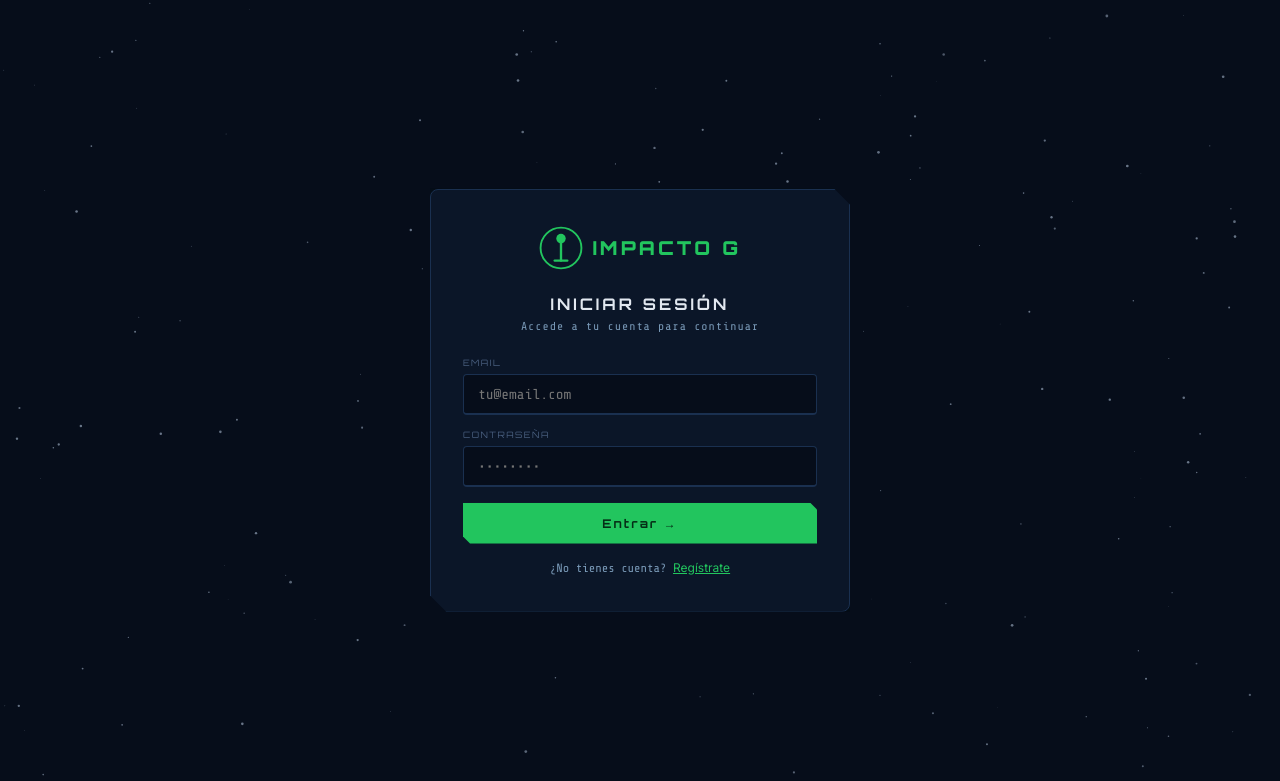
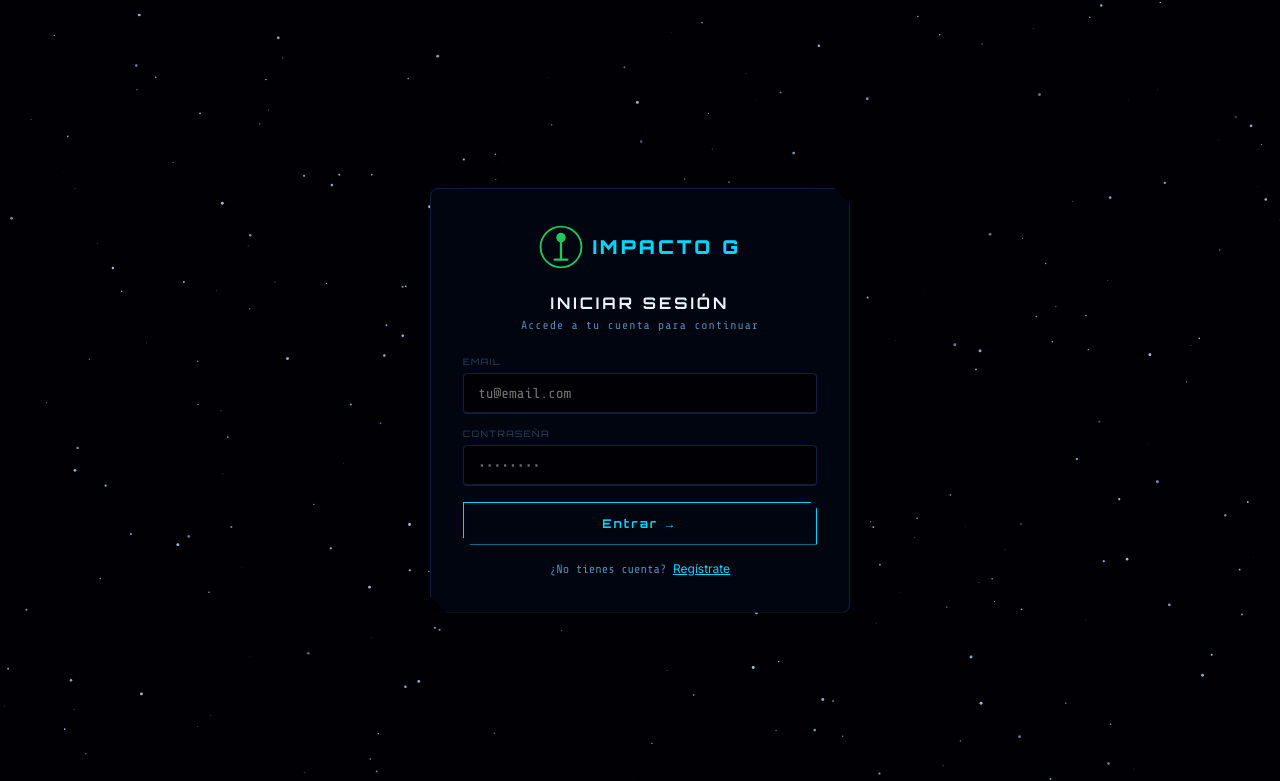
Before and after one commit to jcedenob22-ux/Impacto_G, a plain HTML site: page index.html in a window 1280 px wide. Shown: the top 781 px of the page. Drawn offline with nearby package versions, Linux system fonts and the light colour scheme.

Commit message:
feat: Interstellar dark theme - cyan accent, nebula bg, enhanced glows

```diff
--- a/script.js
+++ b/script.js
@@ -179,8 +179,25 @@ function hideAuthScreen() {
     const ctx = c.getContext("2d");
     let stars = [];
     const resize = () => { c.width = innerWidth; c.height = innerHeight; };
-    const make   = () => stars = Array.from({length:180}, () => ({ x: Math.random()*c.width, y: Math.random()*c.height, r: Math.random()*1.2+0.2, a: Math.random(), s: Math.random()*0.004+0.001 }));
-    const draw   = () => { ctx.clearRect(0,0,c.width,c.height); stars.forEach(s => { s.a+=s.s; ctx.beginPath(); ctx.arc(s.x,s.y,s.r,0,Math.PI*2); ctx.fillStyle=`rgba(148,163,184,${0.2+0.5*Math.abs(Math.sin(s.a))})`; ctx.fill(); }); requestAnimationFrame(draw); };
+    const make   = () => stars = Array.from({length:280}, () => ({
+      x: Math.random()*c.width, y: Math.random()*c.height,
+      r: Math.random()*1.4+0.1,
+      a: Math.random(),
+      s: Math.random()*0.003+0.0005,
+      color: Math.random() > 0.95 ? `rgba(${Math.floor(100+Math.random()*155)},${Math.floor(150+Math.random()*105)},255,` : `rgba(200,220,255,`
+    }));
+    const draw   = () => {
+      ctx.clearRect(0,0,c.width,c.height);
+      stars.forEach(s => {
+        s.a+=s.s;
+        const alpha = 0.15 + 0.7 * Math.abs(Math.sin(s.a));
+        ctx.beginPath();
+        ctx.arc(s.x,s.y,s.r,0,Math.PI*2);
+        ctx.fillStyle = s.color + alpha + ')';
+        ctx.fill();
+      });
+      requestAnimationFrame(draw);
+    };
     resize(); make(); addEventListener("resize", () => { resize(); make(); }); requestAnimationFrame(draw);
   }
   initStars("stars");
--- a/styles.css
+++ b/styles.css
@@ -1,18 +1,20 @@
 *, *::before, *::after { box-sizing: border-box; margin: 0; padding: 0; }
 
 :root {
-  --bg: #060d1a;
-  --surface: #0b1628;
-  --surface2: #0f1e35;
-  --border: #1a3050;
-  --accent: #22c55e;
-  --blue: #3b82f6;
+  --bg: #000005;
+  --surface: #050a18;
+  --surface2: #080f22;
+  --border: #0d1f3c;
+  --accent: #00d4ff;
+  --accent-glow: #00d4ff40;
+  --purple: #7c3aed;
+  --purple-glow: #7c3aed30;
   --orange: #f59e0b;
-  --text: #e2e8f0;
-  --muted: #4a6080;
-  --muted2: #7a9ab8;
+  --text: #e8f4ff;
+  --muted: #2a4a6a;
+  --muted2: #5a8ab0;
   --danger: #ef4444;
-  --col-a: #22c55e;
+  --col-a: #00d4ff;
   --col-b: #f59e0b;
   --radius: 10px;
   --fd: 'Orbitron', sans-serif;
@@ -24,6 +26,14 @@
 .mono { font-family: var(--fm) !important; }
 
 body { background: var(--bg); color: var(--text); min-height: 100vh; overflow-x: hidden; }
+body::before {
+  content: '';
+  position: fixed; inset: 0; z-index: 0; pointer-events: none;
+  background:
+    radial-gradient(ellipse 80% 60% at 10% 20%, #0d0a2a 0%, transparent 60%),
+    radial-gradient(ellipse 60% 50% at 90% 80%, #050d1f 0%, transparent 55%),
+    radial-gradient(ellipse 40% 40% at 50% 50%, #02081a 0%, transparent 70%);
+}
 #stars { position: fixed; inset: 0; z-index: 0; pointer-events: none; }
 .app { position: relative; z-index: 1; max-width: 1060px; margin: 0 auto; padding: 18px 16px 40px; }
 
@@ -40,8 +50,9 @@ header { margin-bottom: 20px; }
 .grid { display: grid; grid-template-columns: 360px 1fr; gap: 14px; align-items: start; }
 
 /* CARD */
-.card { background: var(--surface); border: 1px solid var(--border); border-radius: var(--radius); padding: 16px; margin-bottom: 12px; position: relative; }
-.card::before { content: ''; position: absolute; top: 0; left: 16px; right: 16px; height: 1px; background: linear-gradient(90deg, transparent, #22c55e25, transparent); }
+.card { background: var(--surface); border: 1px solid var(--border); border-radius: var(--radius); padding: 16px; margin-bottom: 12px; position: relative; backdrop-filter: blur(4px); }
+.card::before { content: ''; position: absolute; top: 0; left: 16px; right: 16px; height: 1px; background: linear-gradient(90deg, transparent, #00d4ff20, transparent); }
+.card::after { content: ''; position: absolute; inset: 0; border-radius: var(--radius); box-shadow: inset 0 0 30px rgba(0,212,255,0.03); pointer-events: none; }
 .card-label { font-family: var(--fd); font-size: 0.58rem; text-transform: uppercase; letter-spacing: 2px; color: var(--muted); margin-bottom: 12px; font-weight: 600; }
 .card-sublabel { font-family: var(--fd); font-size: 0.55rem; text-transform: uppercase; letter-spacing: 1.5px; color: var(--muted); margin-bottom: 8px; }
 
@@ -66,17 +77,17 @@ header { margin-bottom: 20px; }
 .planet-grid { display: grid; grid-template-columns: 1fr 1fr; gap: 6px; }
 .planet-btn { display: flex; flex-direction: column; align-items: center; gap: 2px; padding: 9px 6px; background: var(--surface2); border: 1px solid var(--border); border-radius: 6px; color: var(--muted2); font-size: 0.75rem; font-family: var(--fb); cursor: pointer; transition: all 0.18s; clip-path: polygon(0 0, calc(100% - 7px) 0, 100% 7px, 100% 100%, 7px 100%, 0 calc(100% - 7px)); }
 .planet-btn:hover { border-color: var(--blue); color: var(--text); }
-.planet-btn.active-a { border-color: var(--col-a); background: #22c55e0d; color: var(--col-a); box-shadow: 0 0 8px #22c55e18; }
-.planet-btn.active-b { border-color: var(--col-b); background: #f59e0b0d; color: var(--col-b); box-shadow: 0 0 8px #f59e0b18; }
-.planet-btn.active   { border-color: var(--col-a); background: #22c55e0d; color: var(--col-a); }
+.planet-btn.active-a { border-color: var(--col-a); background: #00d4ff0d; color: var(--col-a); box-shadow: 0 0 12px #00d4ff25; }
+.planet-btn.active-b { border-color: var(--col-b); background: #f59e0b0d; color: var(--col-b); box-shadow: 0 0 12px #f59e0b25; }
+.planet-btn.active   { border-color: var(--col-a); background: #00d4ff0d; color: var(--col-a); }
 .planet-icon { font-size: 1.3rem; }
 .planet-g { font-family: var(--fm); font-size: 0.62rem; color: var(--muted); }
 
 /* SLIDERS */
 .slider-row { display: flex; align-items: center; gap: 10px; }
-input[type=range] { flex: 1; -webkit-appearance: none; appearance: none; height: 3px; background: linear-gradient(90deg, var(--accent) var(--pct,0%), var(--border) var(--pct,0%)); border-radius: 0; outline: none; cursor: pointer; }
-input[type=range]::-webkit-slider-thumb { -webkit-appearance: none; appearance: none; width: 14px; height: 14px; background: var(--bg); border: 2px solid var(--accent); border-radius: 0; transform: rotate(45deg); cursor: pointer; box-shadow: 0 0 7px #22c55e55; transition: box-shadow 0.2s; }
-input[type=range]::-webkit-slider-thumb:hover { box-shadow: 0 0 14px #22c55e99; }
+input[type=range] { flex: 1; -webkit-appearance: none; appearance: none; height: 2px; background: linear-gradient(90deg, var(--accent) var(--pct,0%), var(--border) var(--pct,0%)); border-radius: 0; outline: none; cursor: pointer; }
+input[type=range]::-webkit-slider-thumb { -webkit-appearance: none; appearance: none; width: 14px; height: 14px; background: var(--bg); border: 2px solid var(--accent); border-radius: 0; transform: rotate(45deg); cursor: pointer; box-shadow: 0 0 10px #00d4ff80; transition: box-shadow 0.2s; }
+input[type=range]::-webkit-slider-thumb:hover { box-shadow: 0 0 18px #00d4ffcc; }
 .number-input-wrap { display: flex; align-items: center; background: var(--bg); border: 1px solid var(--border); border-radius: 4px; width: 82px; clip-path: polygon(0 0, calc(100% - 5px) 0, 100% 5px, 100% 100%, 0 100%); }
 .number-input-wrap input { width: 54px; background: transparent; border: none; color: var(--text); font-family: var(--fm); font-size: 0.88rem; padding: 7px 4px 7px 8px; outline: none; }
 .unit { padding: 0 6px 0 0; font-size: 0.7rem; color: var(--muted); font-family: var(--fm); }
@@ -86,8 +97,8 @@ input[type=range]::-webkit-slider-thumb:hover { box-shadow: 0 0 14px #22c55e99;
 /* BUTTONS */
 .btn-row { display: flex; gap: 8px; margin-bottom: 12px; }
 .btn-primary, .btn-secondary, .btn-pause { display: flex; align-items: center; justify-content: center; gap: 6px; padding: 10px 14px; border: none; cursor: pointer; font-family: var(--fd); font-size: 0.65rem; font-weight: 700; letter-spacing: 1.5px; transition: all 0.18s; clip-path: polygon(0 0, calc(100% - 7px) 0, 100% 7px, 100% 100%, 7px 100%, 0 calc(100% - 7px)); }
-.btn-primary { flex: 1; background: var(--accent); color: #052e16; box-shadow: 0 0 18px #22c55e28; }
-.btn-primary:hover { box-shadow: 0 0 28px #22c55e55; transform: translateY(-1px); }
+.btn-primary { flex: 1; background: transparent; color: var(--accent); border: 1px solid var(--accent); box-shadow: 0 0 20px #00d4ff20, inset 0 0 20px #00d4ff08; }
+.btn-primary:hover { box-shadow: 0 0 35px #00d4ff50, inset 0 0 30px #00d4ff15; transform: translateY(-1px); background: #00d4ff0a; }
 .btn-primary:active { transform: none; }
 .btn-primary:disabled { opacity: 0.35; cursor: not-allowed; transform: none; box-shadow: none; }
 .btn-pause { padding: 10px 13px; background: var(--surface2); color: var(--orange); border: 1px solid #f59e0b40; }
@@ -112,17 +123,18 @@ input[type=range]::-webkit-slider-thumb:hover { box-shadow: 0 0 14px #22c55e99;
 
 /* ESCENARIO */
 .escenario-card { padding: 10px; margin-bottom: 12px; }
-.escenario { position: relative; width: 100%; height: 360px; background: linear-gradient(180deg, #020b18 0%, #071428 55%, #0a1e38 100%); border-radius: 8px; overflow: hidden; }
+.escenario { position: relative; width: 100%; height: 360px; background: linear-gradient(180deg, #000005 0%, #02050f 40%, #030810 100%); border-radius: 8px; overflow: hidden; border: 1px solid #0d1f3c; }
+.escenario::before { content: ''; position: absolute; inset: 0; background: radial-gradient(ellipse 60% 40% at 50% 0%, #0a0a2a 0%, transparent 70%); pointer-events: none; z-index: 0; }
 .escenario::after { content: ''; position: absolute; inset: 0; background: repeating-linear-gradient(0deg, transparent, transparent 3px, rgba(0,0,0,0.07) 3px, rgba(0,0,0,0.07) 4px); pointer-events: none; z-index: 3; }
 #trailCanvas { position: absolute; inset: 0; width: 100%; height: 100%; pointer-events: none; z-index: 1; }
 .bola-wrap { position: absolute; transform: translateX(-50%); top: 6px; display: flex; flex-direction: column; align-items: center; z-index: 2; }
 .bola { width: 22px; height: 22px; border-radius: 50%; }
-.bola-a { background: radial-gradient(circle at 35% 30%, #86efac, #16a34a 60%, #14532d); box-shadow: 0 0 16px #22c55eaa; }
-.bola-b { background: radial-gradient(circle at 35% 30%, #fde68a, #d97706 60%, #92400e); box-shadow: 0 0 16px #f59e0baa; }
+.bola-a { background: radial-gradient(circle at 35% 30%, #7df9ff, #00a8cc 60%, #004d66); box-shadow: 0 0 20px #00d4ffcc, 0 0 40px #00d4ff44; }
+.bola-b { background: radial-gradient(circle at 35% 30%, #fde68a, #d97706 60%, #92400e); box-shadow: 0 0 20px #f59e0bcc, 0 0 40px #f59e0b44; }
 .bola-shadow { width: 16px; height: 4px; border-radius: 50%; filter: blur(3px); margin-top: 2px; background: #22c55e40; }
 .bola-shadow-b { background: #f59e0b40; }
-.suelo { position: absolute; bottom: 0; width: 100%; height: 8px; background: linear-gradient(90deg, #22c55e, #16a34a); box-shadow: 0 -2px 10px #22c55e40; transition: box-shadow 0.15s; }
-.suelo.impact { box-shadow: 0 -6px 40px #22c55ecc; }
+.suelo { position: absolute; bottom: 0; width: 100%; height: 8px; background: linear-gradient(90deg, #00d4ff, #0088aa); box-shadow: 0 -2px 15px #00d4ff60; transition: box-shadow 0.15s; }
+.suelo.impact { box-shadow: 0 -8px 50px #00d4ffee, 0 -2px 100px #00d4ff44; }
 .label-a, .label-b { position: absolute; top: 8px; font-family: var(--fd); font-size: 0.6rem; font-weight: 700; letter-spacing: 1px; z-index: 4; }
 .label-a { left: calc(35% - 18px); color: var(--col-a); }
 .label-b { left: calc(65% - 18px); color: var(--col-b); }
@@ -155,7 +167,7 @@ input[type=range]::-webkit-slider-thumb:hover { box-shadow: 0 0 14px #22c55e99;
 @keyframes rowFade { from { background: #22c55e12; } to { background: transparent; } }
 
 /* TOAST */
-.toast { position: fixed; bottom: 28px; left: 50%; transform: translateX(-50%) translateY(18px); background: var(--surface); border: 1px solid var(--accent); color: var(--accent); padding: 10px 24px; border-radius: 2px; font-family: var(--fm); font-size: 0.82rem; opacity: 0; transition: opacity 0.3s, transform 0.3s; pointer-events: none; white-space: nowrap; box-shadow: 0 4px 28px #22c55e20; z-index: 100; clip-path: polygon(0 0, calc(100% - 9px) 0, 100% 9px, 100% 100%, 9px 100%, 0 calc(100% - 9px)); }
+.toast { position: fixed; bottom: 28px; left: 50%; transform: translateX(-50%) translateY(18px); background: #000510; border: 1px solid var(--accent); color: var(--accent); padding: 10px 24px; border-radius: 2px; font-family: var(--fm); font-size: 0.82rem; opacity: 0; transition: opacity 0.3s, transform 0.3s; pointer-events: none; white-space: nowrap; box-shadow: 0 4px 28px #00d4ff30; z-index: 100; clip-path: polygon(0 0, calc(100% - 9px) 0, 100% 9px, 100% 100%, 9px 100%, 0 calc(100% - 9px)); }
 .toast.show { opacity: 1; transform: translateX(-50%) translateY(0); }
 
 /* MODAL */
@@ -322,12 +334,12 @@ body.light .confirm-overlay { background: rgba(200,220,240,0.75); }
 
 .auth-box {
   position: relative; z-index: 1;
-  background: var(--surface);
-  border: 1px solid var(--border);
+  background: #000510;
+  border: 1px solid #0d1f3c;
   border-radius: 8px;
   padding: 36px 32px;
   width: 100%; max-width: 420px;
-  box-shadow: 0 0 60px #22c55e10, 0 24px 80px rgba(0,0,0,0.6);
+  box-shadow: 0 0 80px #00d4ff12, 0 0 40px #7c3aed08, 0 24px 80px rgba(0,0,0,0.9);
   clip-path: polygon(0 0, calc(100% - 16px) 0, 100% 16px, 100% 100%, 16px 100%, 0 calc(100% - 16px));
   animation: slideUp 0.3s ease;
 }
@@ -366,7 +378,7 @@ body.light .confirm-overlay { background: rgba(200,220,240,0.75); }
 }
 .auth-field input:focus {
   border-color: var(--accent);
-  box-shadow: 0 0 14px #22c55e20;
+  box-shadow: 0 0 18px #00d4ff25;
 }
 .auth-error {
   font-family: var(--fm); font-size: 0.75rem;
@@ -415,7 +427,7 @@ body.light .confirm-overlay { background: rgba(200,220,240,0.75); }
   background: transparent; color: var(--muted2);
 }
 .tab:hover { color: var(--text); background: var(--surface2); }
-.tab.active { background: var(--accent); color: #052e16; box-shadow: 0 0 16px #22c55e30; }
+.tab.active { background: transparent; color: var(--accent); border: 1px solid var(--accent); box-shadow: 0 0 16px #00d4ff30, inset 0 0 16px #00d4ff08; }
 
 /* ===== CHALLENGE LAYOUT ===== */
 .challenge-layout { display: grid; grid-template-columns: 340px 1fr; gap: 14px; align-items: start; }
@@ -455,10 +467,10 @@ body.light .confirm-overlay { background: rgba(200,220,240,0.75); }
 .player-info { display: flex; align-items: center; gap: 12px; margin-bottom: 14px; }
 .player-avatar {
   width: 42px; height: 42px; border-radius: 50%;
-  background: linear-gradient(135deg, #22c55e, #3b82f6);
+  background: linear-gradient(135deg, #00d4ff, #7c3aed);
   display: flex; align-items: center; justify-content: center;
   font-family: var(--fd); font-size: 1rem; font-weight: 900; color: #fff;
-  flex-shrink: 0; box-shadow: 0 0 12px #22c55e40;
+  flex-shrink: 0; box-shadow: 0 0 16px #00d4ff50;
 }
 .player-name { font-family: var(--fd); font-size: 0.75rem; font-weight: 700; color: var(--text); letter-spacing: 1px; }
 .player-level { font-family: var(--fm); font-size: 0.68rem; color: var(--accent); margin-top: 2px; }
@@ -466,7 +478,7 @@ body.light .confirm-overlay { background: rgba(200,220,240,0.75); }
 .player-pts-val { font-family: var(--fd); font-size: 1.4rem; font-weight: 900; color: var(--accent); }
 .player-pts-lbl { font-family: var(--fm); font-size: 0.65rem; color: var(--muted); }
 .xp-bar-wrap { height: 6px; background: var(--surface2); border-radius: 0; overflow: hidden; margin-bottom: 6px; }
-.xp-bar { height: 100%; background: linear-gradient(90deg, #22c55e, #3b82f6); transition: width 0.6s ease; box-shadow: 0 0 8px #22c55e60; }
+.xp-bar { height: 100%; background: linear-gradient(90deg, #00d4ff, #7c3aed); transition: width 0.6s ease; box-shadow: 0 0 10px #00d4ff80; }
 .xp-label { font-family: var(--fm); font-size: 0.65rem; color: var(--muted); }
 
 /* TARGET LINE */
@@ -505,14 +517,14 @@ body.light .confirm-overlay { background: rgba(200,220,240,0.75); }
   transition: all 0.2s;
 }
 .ranking-item:hover { border-color: var(--muted); }
-.ranking-item.me { border-color: var(--accent); background: #22c55e08; }
+.ranking-item.me { border-color: var(--accent); background: #00d4ff08; box-shadow: 0 0 12px #00d4ff15; }
 .ranking-pos { font-family: var(--fd); font-size: 0.8rem; font-weight: 900; color: var(--muted); width: 28px; text-align: center; }
 .ranking-pos.gold   { color: #fbbf24; }
 .ranking-pos.silver { color: #94a3b8; }
 .ranking-pos.bronze { color: #cd7c2f; }
 .ranking-avatar {
   width: 34px; height: 34px; border-radius: 50%;
-  background: linear-gradient(135deg, #22c55e, #3b82f6);
+  background: linear-gradient(135deg, #00d4ff, #7c3aed);
   display: flex; align-items: center; justify-content: center;
   font-family: var(--fd); font-size: 0.8rem; font-weight: 900; color: #fff;
   flex-shrink: 0;
```
